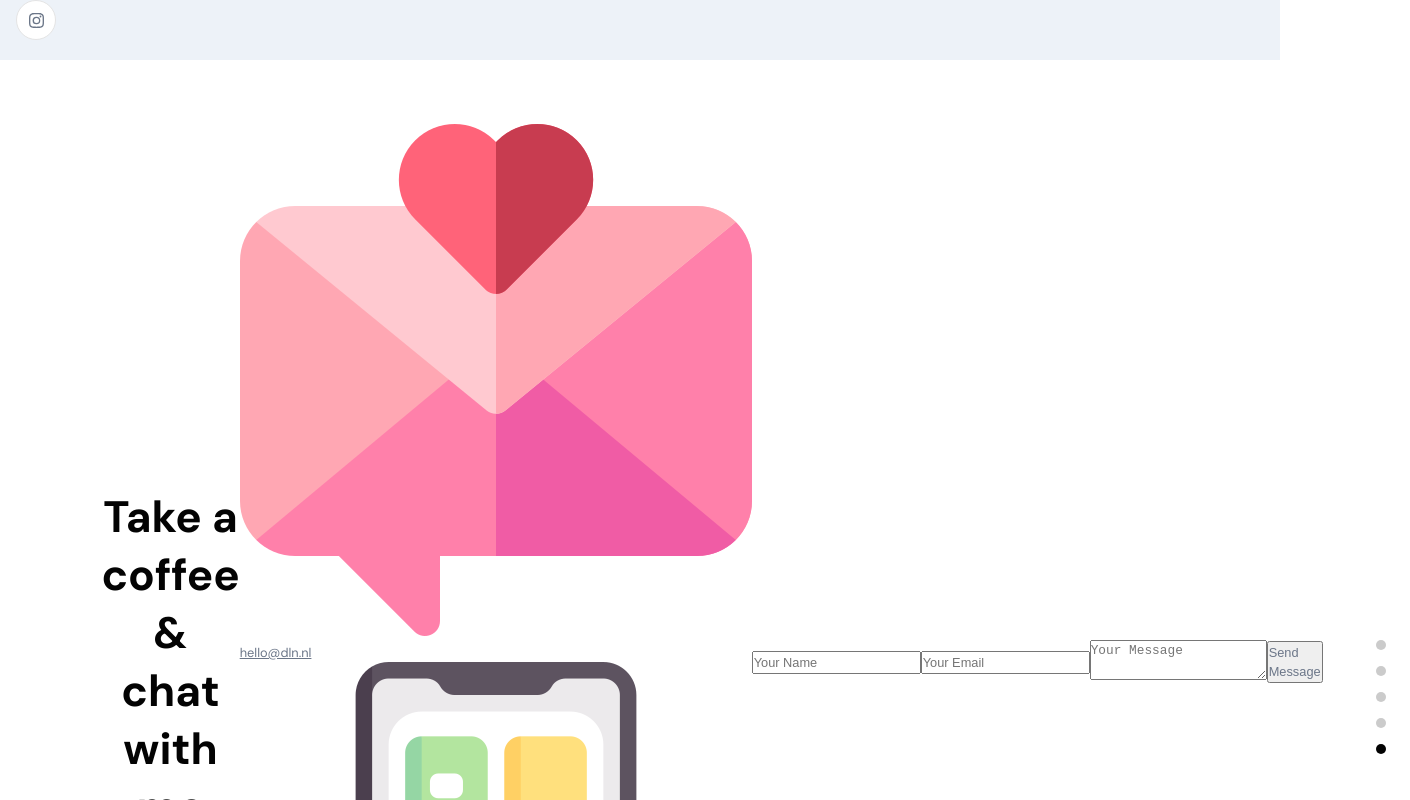
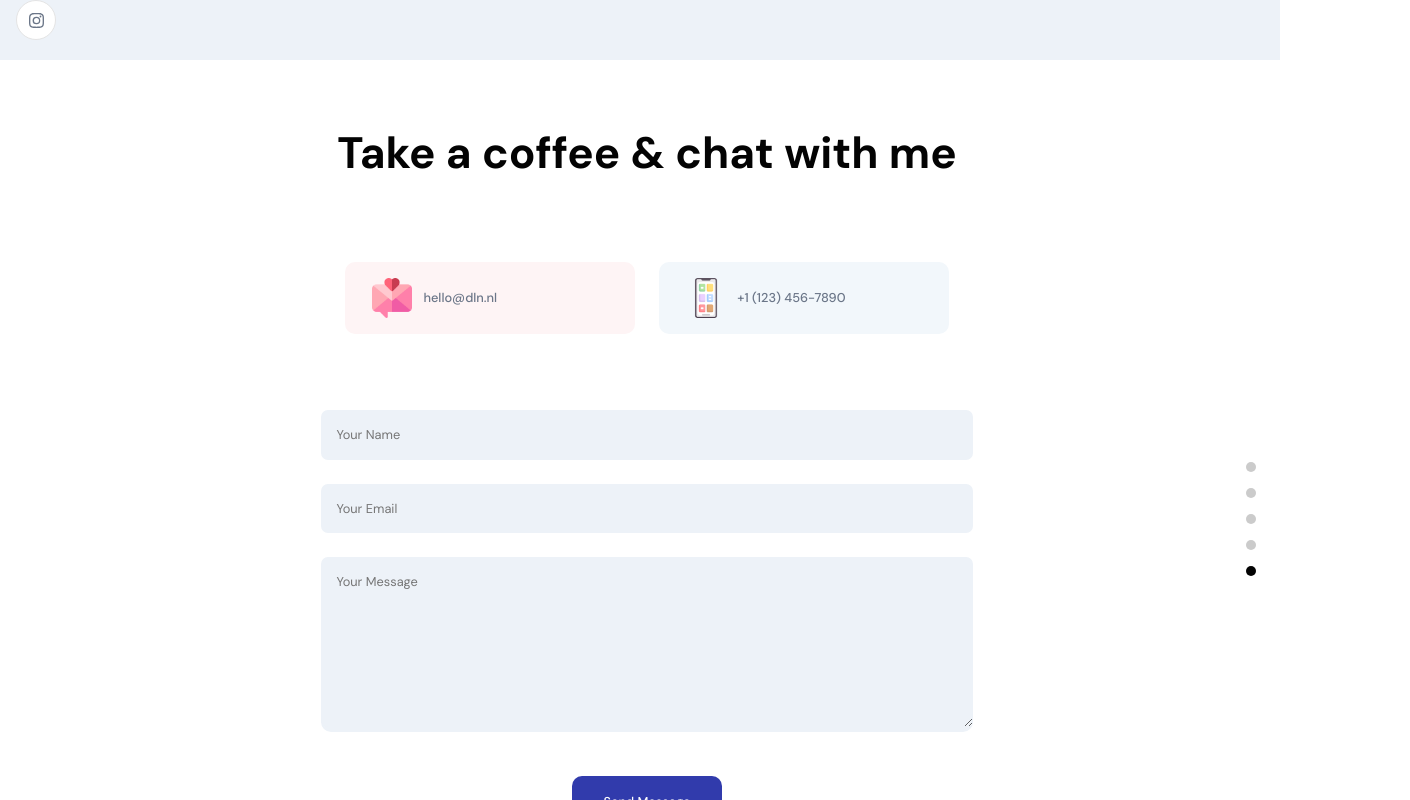
Before and after one commit to DylandeBruijn/personal-portfolio, a React (Create React App) app: page / in a window 1280 px wide. Shown: the part 3940-4740 px from the top of the page, 1410 px wide, since content can reach past the window. Built offline with nearby package versions, Linux system fonts and the light colour scheme; no server answers.

Commit message:
Add footer styling

```diff
--- a/src/container/Footer/Footer.scss
+++ b/src/container/Footer/Footer.scss
@@ -0,0 +1,130 @@
+.app__footer {
+  flex: 1;
+  width: 100%;
+  flex-direction: column;
+
+  @media screen and (max-width: 768px) {
+    flex-direction: column;
+  }
+}
+
+.app__footer-cards {
+  width: 60%;
+  display: flex;
+  justify-content: space-evenly;
+  align-items: center;
+  flex-wrap: wrap;
+  margin: 4em 2rem 2rem;
+
+  .app__footer-card {
+    min-width: 290px;
+    display: flex;
+    flex-direction: row;
+    justify-content: flex-start;
+    align-items: center;
+
+    margin: 1rem 0;
+    padding: 1rem;
+    border-radius: 10px;
+    cursor: pointer;
+    background-color: #fef4f5;
+
+    transition: all 0.3s ease-in-out;
+
+    img {
+      width: 40px;
+      height: 40px;
+      margin: 0 0.7rem;
+    }
+
+    p {
+      font-weight: 500;
+    }
+    a {
+      text-decoration: none;
+      font-weight: 500;
+    }
+    &:hover {
+      box-shadow: 0 0 25px #fef4f5;
+    }
+
+    @media screen and (max-width: 450px) {
+      width: 100%;
+    }
+  }
+
+  @media screen and (max-width: 768px) {
+    width: 100%;
+  }
+}
+
+.app__footer-cards .app__footer-card:last-child {
+  background-color: #f2f7fb;
+}
+
+.app__footer-cards .app__footer-card:last-child:hover {
+  box-shadow: 0 0 25px #f2f7fb;
+}
+
+.app__footer-form {
+  width: 60%;
+  flex-direction: column;
+  margin: 1rem 2rem;
+
+  div {
+    width: 100%;
+
+    margin: 0.75rem 0;
+    border-radius: 10px;
+    cursor: pointer;
+    background-color: var(--primary-color);
+
+    transition: all 0.3s ease-in-out;
+
+    input,
+    textarea {
+      width: 100%;
+      padding: 0.95rem;
+      border: none;
+      border-radius: 7px;
+      background-color: var(--primary-color);
+
+      font-family: var(--font-base);
+      color: var(--secondary-color);
+      outline: none;
+    }
+
+    textarea {
+      height: 170px;
+    }
+
+    &:hover {
+      box-shadow: 0 0 25px var(--primary-color);
+    }
+  }
+
+  button {
+    padding: 1rem 2rem;
+    border-radius: 10px;
+    border: none;
+    background-color: var(--secondary-color);
+
+    font-weight: 500;
+    color: var(--white-color);
+    outline: none;
+    margin: 2rem 0 0 0;
+    font-family: var(--font-base);
+
+    transition: cubic-bezier(0.55, 0.085, 0.68, 0.53);
+    cursor: pointer;
+
+    &:hover {
+      background-color: #2430af;
+    }
+  }
+
+  @media screen and (max-width: 768px) {
+    width: 100%;
+    margin: 1rem 0;
+  }
+}
```
